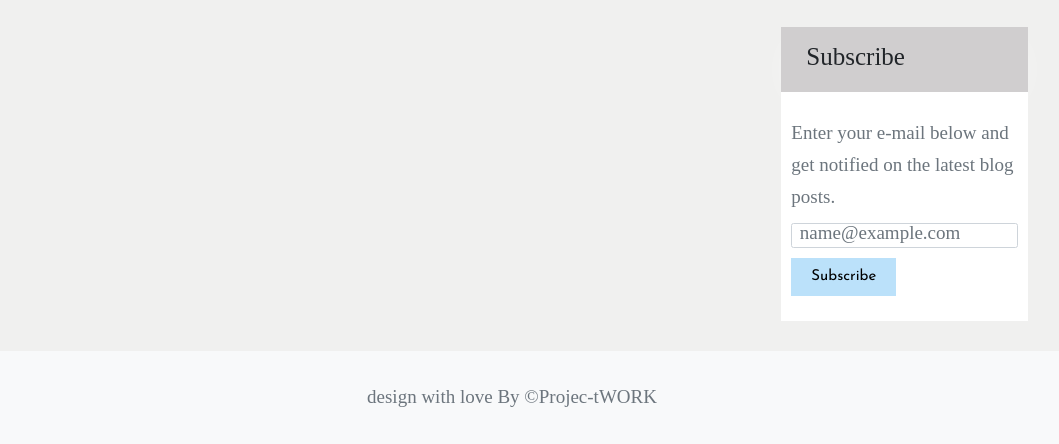
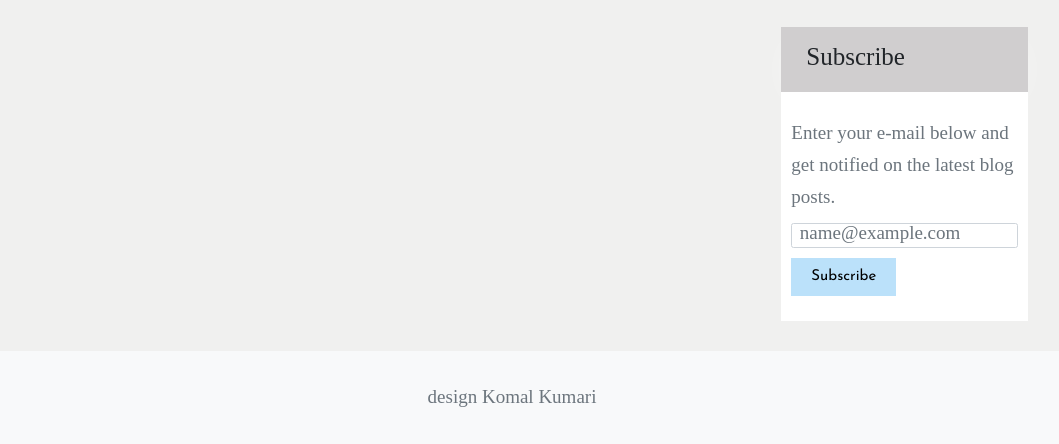
Before and after one commit to komal2313/Training-project, a plain HTML site: page index.html in a window 1280 px wide. Shown: the part 3529-3973 px from the top of the page, without its empty margins (128-1187 px from the left). Drawn offline with nearby package versions, Linux system fonts and the light colour scheme; a web font is replaced by a local one.

Commit message:
footer updated

```diff
--- a/index.html
+++ b/index.html
@@ -348,7 +348,7 @@
             </div>
         </div>
         <footer>
-            <p class="text-center py-5 bg-light">design with love By ©Projec-tWORK</p>
+            <p class="text-center py-5 bg-light">design Komal Kumari</p>
         </footer>
         <!-- Optional JavaScript -->
         <!-- Popper.js first, then Bootstrap JS -->
```
